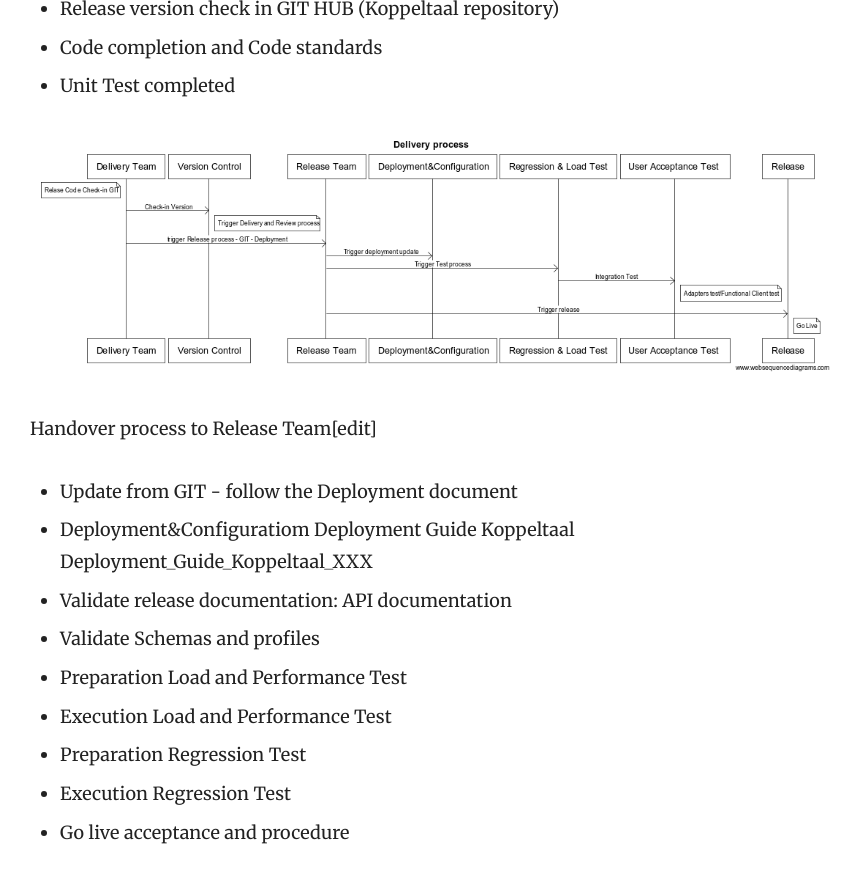
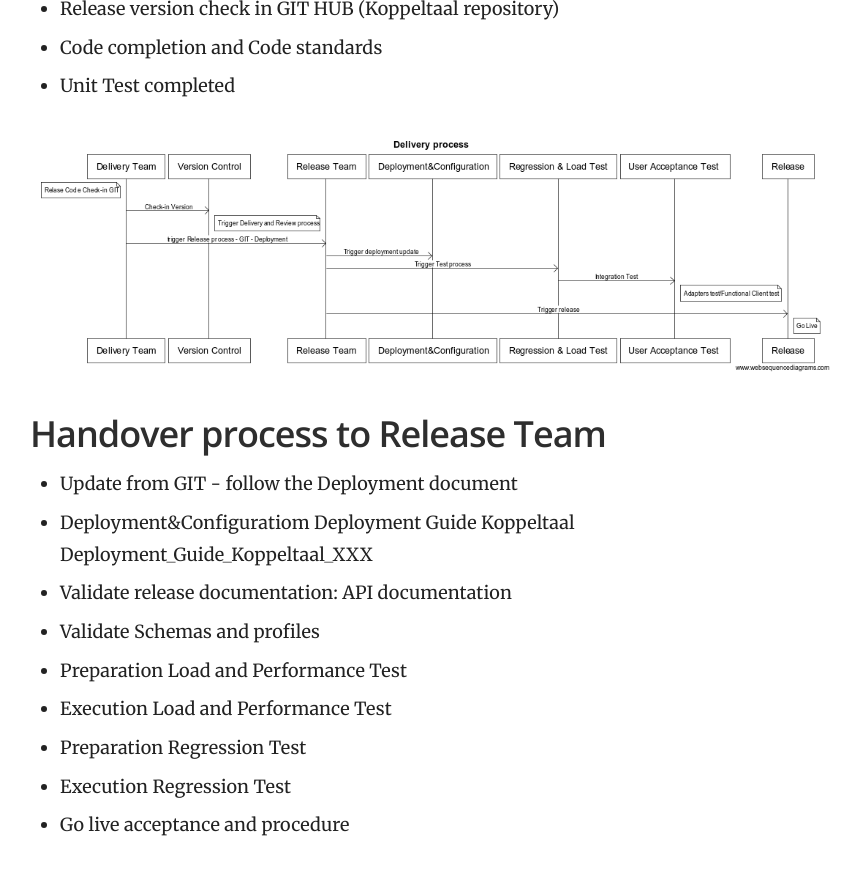
Before and after one commit to Koppeltaal/Koppeltaal-Documentation, a Jekyll site: the page built from _docs/koppelaal-1.2/UG-release-flow.md, in a window 1280 px wide and 900 px high, scrolled down 2463 px. Shown: the top 883 px of the window, without its empty margins (360-1221 px from the left). Built offline with Jekyll 4.4.1, drawn with Linux system fonts in a browser that asks for light colours.

Commit message:
small update

```diff
--- a/_docs/koppelaal-1.2/UG-release-flow.md
+++ b/_docs/koppelaal-1.2/UG-release-flow.md
@@ -51,7 +51,8 @@ Delivery Team handles the release process, via Support, and verifies the process
 
 ![Delivery flow](Delivery.png)
 
-Handover process to Release Team[edit]
+## Handover process to Release Team
+
   - Update from GIT - follow the Deployment document
   - Deployment&Configuratiom
  Deployment Guide Koppeltaal  Deployment_Guide_Koppeltaal_XXX
```
